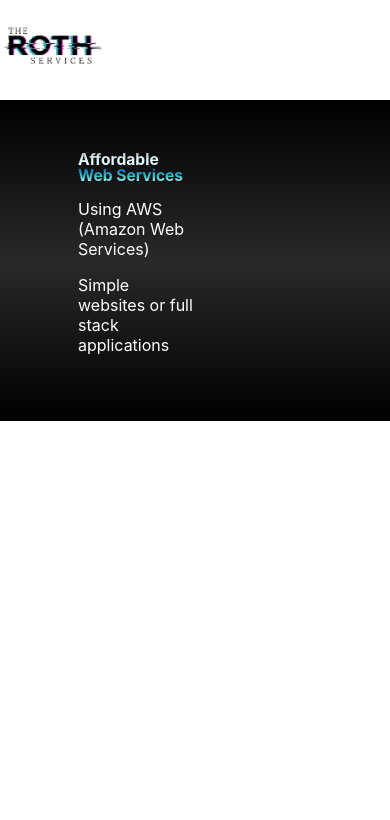
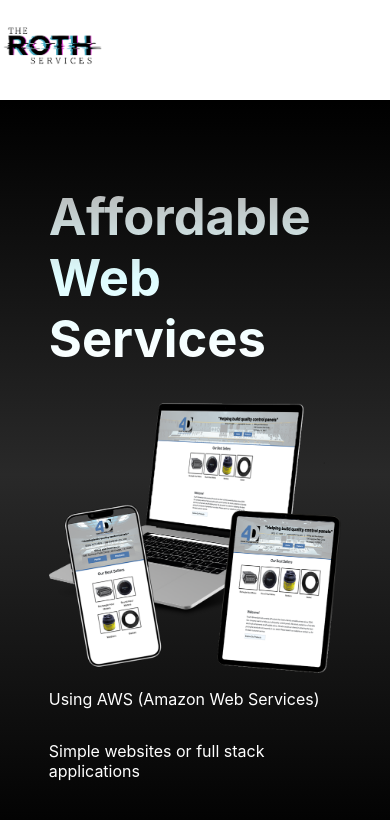
Before and after one commit to JoshRTheDeveloper/therothservices, a React (Vite) app: page / in a window 390 px wide. Shown: the top 820 px of the page. Built offline with nearby package versions, Linux system fonts and the light colour scheme; no server answers; what @aws-amplify/ui-react, aws-amplify would draw is missing.

Commit message:
updated responsive mobile

```diff
--- a/src/components/Hero/hero.css
+++ b/src/components/Hero/hero.css
@@ -14,6 +14,29 @@
  color: rgb(255, 255, 255);
 }
 
+.mobile-container {
+ display: flex;
+ flex-direction: column;
+ width: 75vw;
+ margin: 50px auto;
+}
+
+.m-primary-h1 {
+ background: linear-gradient(to top, rgb(255, 255, 255), #defdff, rgba(255, 255, 255, 0.7));
+ -webkit-background-clip: text;
+ -webkit-text-fill-color: transparent;
+ font-size: 6vh;
+}
+
+
+.mobile-container p {
+ color: rgb(255, 255, 255);
+}
+
+.mhero-image {
+ width: 75vw;
+
+}
 
 .split {
  display: flex;
--- a/src/components/Hero/hero.tsx
+++ b/src/components/Hero/hero.tsx
@@ -1,10 +1,38 @@
-import React from 'react';
+import React, { useState, useEffect } from 'react';
 import './hero.css';
-
+import di from '../../assets/laptop.png';
 
 const Hero: React.FC = () => {
+    const [isMobile, setIsMobile] = useState<boolean>(false);
+
+    // Function to check screen size
+    const updateScreenSize = () => {
+        setIsMobile(window.innerWidth <= 768); // Adjust breakpoint as needed
+    };
+
+    useEffect(() => {
+        updateScreenSize();
+        window.addEventListener('resize', updateScreenSize);
+
+        return () => window.removeEventListener('resize', updateScreenSize);
+    }, []);
+
     return (
         <div className='main-background'>
+            {isMobile ? (
+
+                <div className='mobile-container'>
+                    <h1 className='m-primary-h1'>Affordable Web Services</h1>
+
+                    <div className='split'>
+                        <img className="mhero-image" src={di} alt="Laptop showcasing web services" />
+                    </div>
+                    <p>Using AWS (Amazon Web Services)</p>
+                    <p>Simple websites or full stack applications</p>
+                </div>
+
+            ) : (
+                // Desktop View
                 <div className='main-container'>
                     <div className='split'>
                         <div>
@@ -14,10 +42,13 @@
                             <p>Simple websites or full stack applications</p>
                         </div>
                     </div>
+                    <div className='split'>
+                        <img className="hero-image" src={di} alt="Laptop showcasing web services" />
                     </div>
                 </div>
-
+            )}
+        </div>
     );
 };
 
-export default Hero; // Ensure the export matches the component name
+export default Hero;
```
Lines whose indentation alone changed are shown as unchanged.
